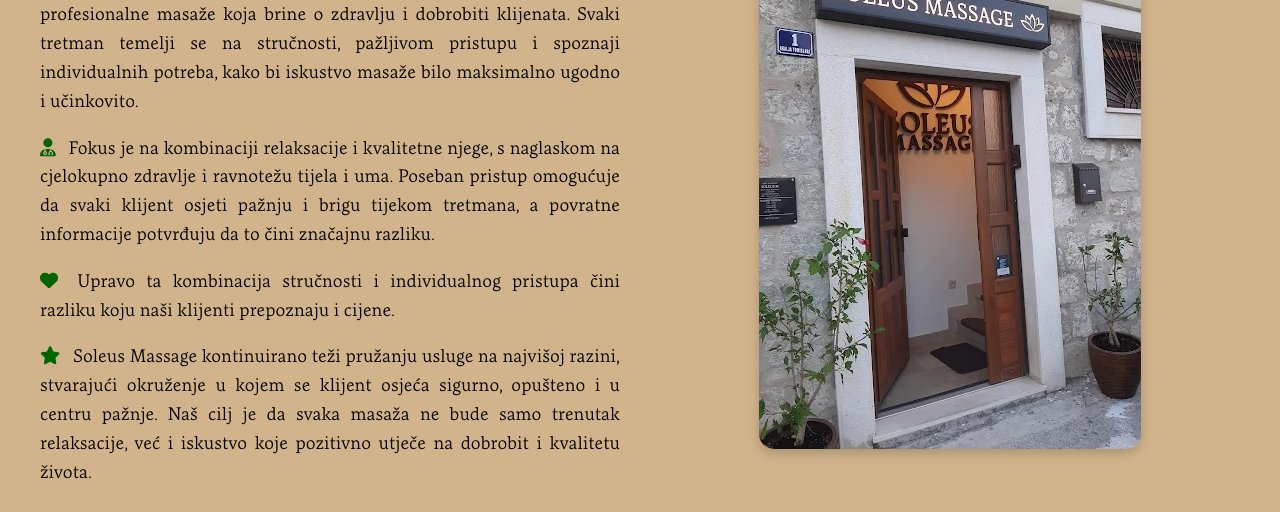
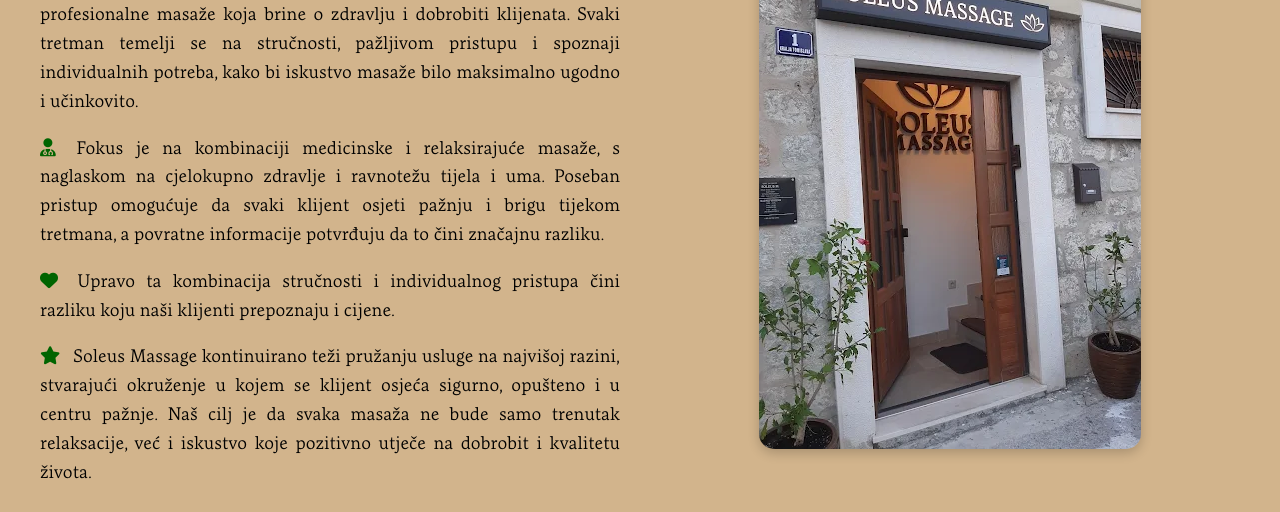
Before and after one commit to tomoa75/salon, a plain HTML site: page o_nama.html in a window 1280 px wide. Shown: the part 156-668 px from the top of the page. Drawn offline with Linux system fonts and the light colour scheme.

Commit message:
Add files via upload
naglasak na medicinsku

```diff
--- a/o_nama.html
+++ b/o_nama.html
@@ -25,7 +25,7 @@
 
         <p>
           <i class="fa-solid fa-user-md"></i>
-          Fokus je na kombinaciji relaksacije i kvalitetne njege, s naglaskom na cjelokupno zdravlje i ravnotežu tijela i uma. Poseban pristup omogućuje da svaki klijent osjeti pažnju i brigu tijekom tretmana, a povratne informacije potvrđuju da to čini značajnu razliku.
+          Fokus je na kombinaciji medicinske i relaksirajuće masaže, s naglaskom na cjelokupno zdravlje i ravnotežu tijela i uma. Poseban pristup omogućuje da svaki klijent osjeti pažnju i brigu tijekom tretmana, a povratne informacije potvrđuju da to čini značajnu razliku.
         </p>
 
         <p>
```
